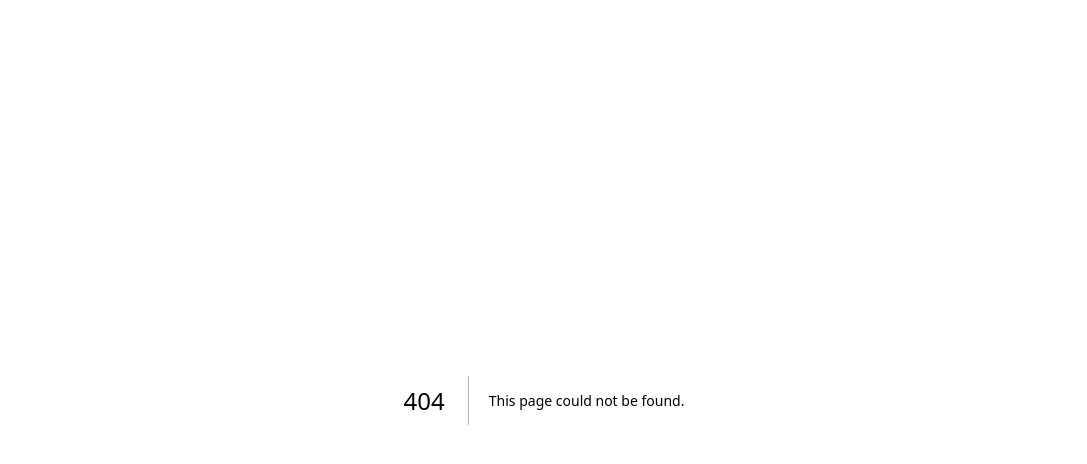
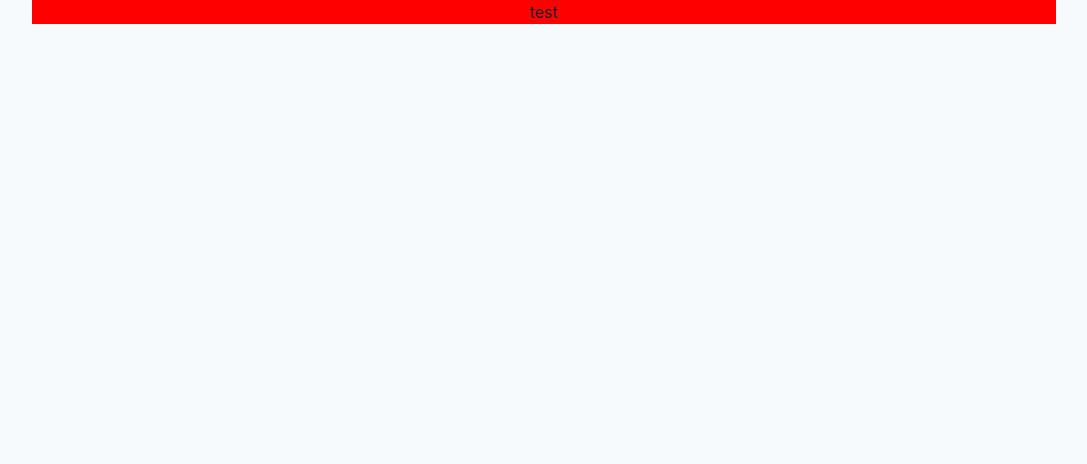
Before and after one commit to fischerafael/brag-log, a Next.js app: page /app/day in a window 1280 px wide. Before the commit this address had no page. Shown: the top 464 px of the page, without its empty margins (96-1183 px from the left). Built offline with nearby package versions, Linux system fonts and the light colour scheme.

Commit message:
feat: working on setup

```diff
--- /dev/null
+++ b/pages/app/day/index.tsx
@@ -0,0 +1,8 @@
+import React from "react";
+import { PageAppDay } from "@/src/pages/PageAppDay";
+
+const index = () => {
+  return <PageAppDay />;
+};
+
+export default index;
--- /dev/null
+++ b/src/components/AppTemplate/index.tsx
@@ -0,0 +1,27 @@
+import React from "react";
+import * as Chakra from "@chakra-ui/react";
+
+export interface AppTemplateProps {
+  header?: React.ReactNode;
+  main?: React.ReactNode;
+  footer?: React.ReactNode;
+}
+
+export const AppTemplate = ({ header, main, footer }: AppTemplateProps) => {
+  return (
+    <Chakra.VStack
+      align="center"
+      w="full"
+      justify="flex-start"
+      px="8"
+      bg="gray.50"
+      minH="100vh"
+    >
+      <Chakra.VStack w="full" maxW="container.lg" bg="red">
+        {header}
+        {main}
+        {footer}
+      </Chakra.VStack>
+    </Chakra.VStack>
+  );
+};
--- /dev/null
+++ b/src/pages/PageAppDay/index.tsx
@@ -0,0 +1,6 @@
+import React from "react";
+import { AppTemplate } from "@/src/components/AppTemplate";
+
+export const PageAppDay = () => {
+  return <AppTemplate header={<p>test</p>} />;
+};
```
